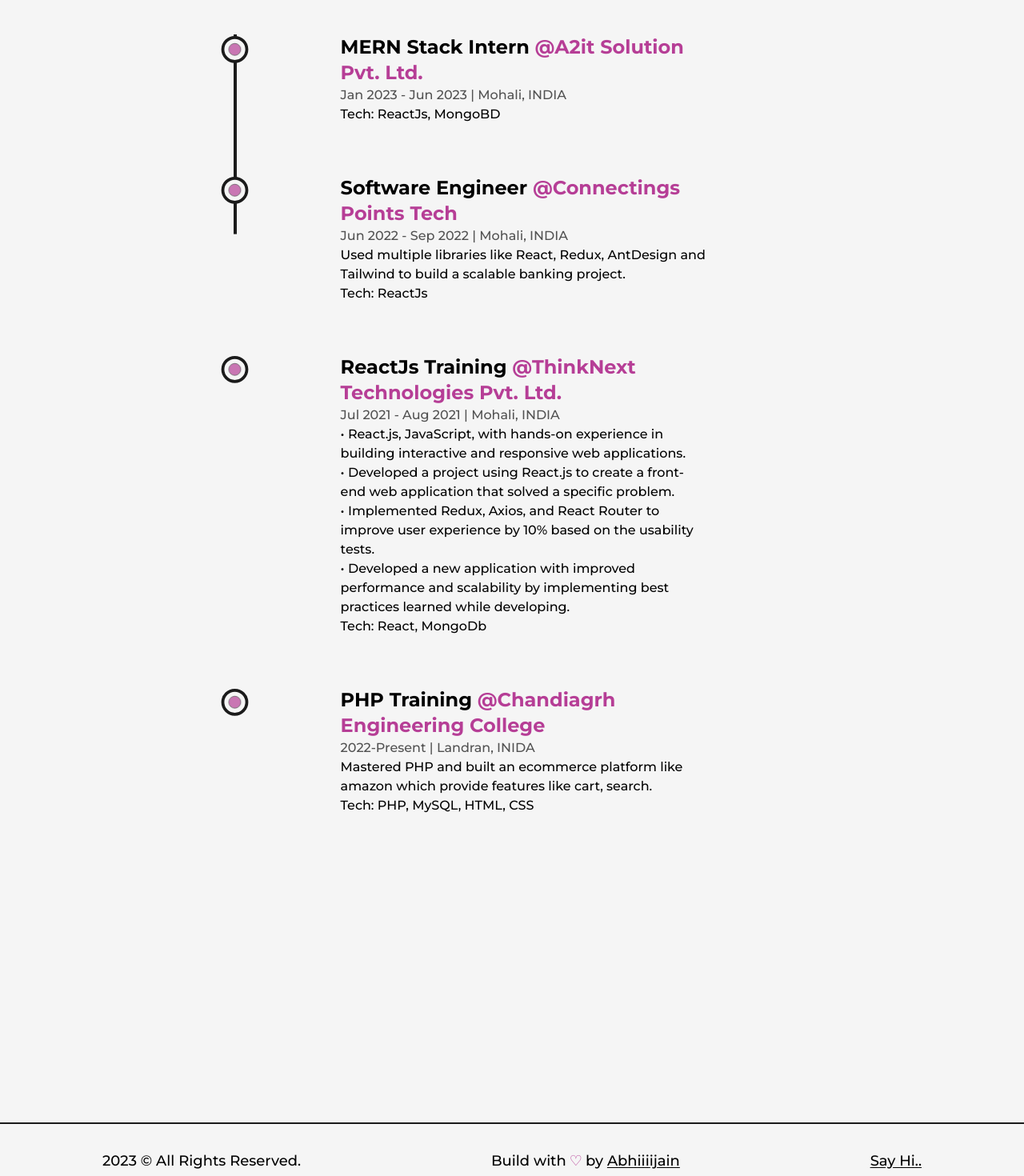
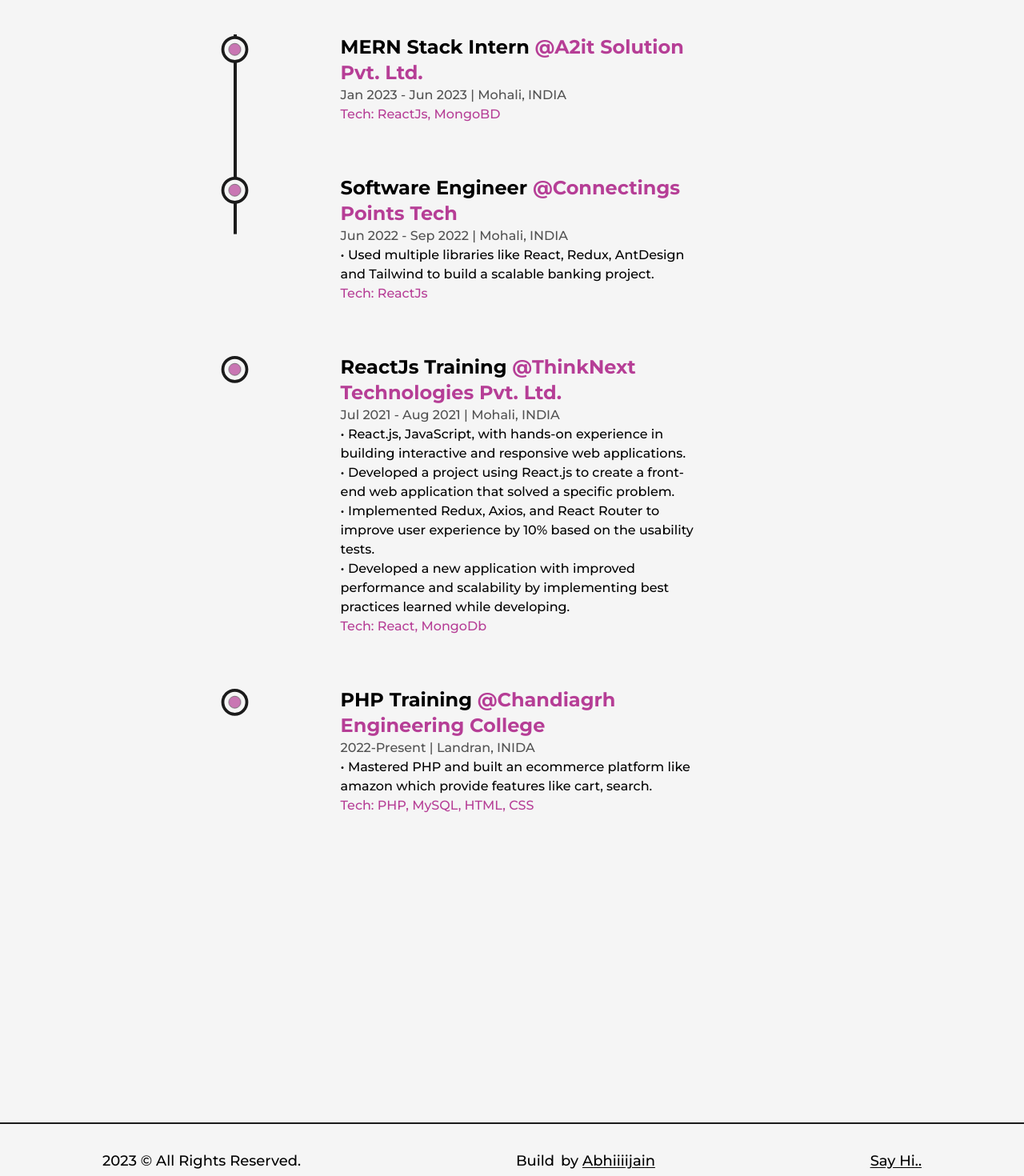
Before and after one commit to abhiiiijain/Portfoliooo, a Next.js app: page /about in a window 1280 px wide. Shown: the part 3700-5170 px from the top of the page at 80% size. Built offline with nearby package versions, Linux system fonts and the light colour scheme.

Commit message:
certification page bottom margin fixed

```diff
--- a/src/components/Experience.js
+++ b/src/components/Experience.js
@@ -35,7 +35,7 @@
           {work}
         </p>
         <p
-          className="font-medium w-full md:text-sm
+          className="font-medium w-full md:text-sm text-primary dark:text-primaryDark
         ">
           Tech: {tech}
         </p>
@@ -82,7 +82,7 @@
             // companyLink="/"
             time="Jun 2022 - Sep 2022"
             address="Mohali, INDIA"
-            work="Used multiple libraries like React, Redux, AntDesign and Tailwind to build a scalable banking project."
+            work="• Used multiple libraries like React, Redux, AntDesign and Tailwind to build a scalable banking project."
             tech="ReactJs"
           />
           <Details
@@ -107,7 +107,7 @@
             // companyLink="/"
             time="2022-Present"
             address="Landran, INIDA"
-            work="Mastered PHP and built an ecommerce platform like amazon which provide features like cart, search."
+            work="• Mastered PHP and built an ecommerce platform like amazon which provide features like cart, search."
             tech= "PHP, MySQL, HTML, CSS"
           />
         </ul>
--- a/src/components/Footer.js
+++ b/src/components/Footer.js
@@ -11,9 +11,9 @@
       <Layout className="py-8 flex items-center justify-between lg:flex-col lg:py-6">
         <span>{new Date().getFullYear()} &copy; All Rights Reserved.</span>
         <div className="flex items-center lg:py-2">
-          Build with{" "}
+          Build{" "}
           <span className="text-primary dark:text-primaryDark txt-2xl px-1">
-            &#9825;
+            {/* &#9825; */}
           </span>
           by&nbsp;
           <Link
```
